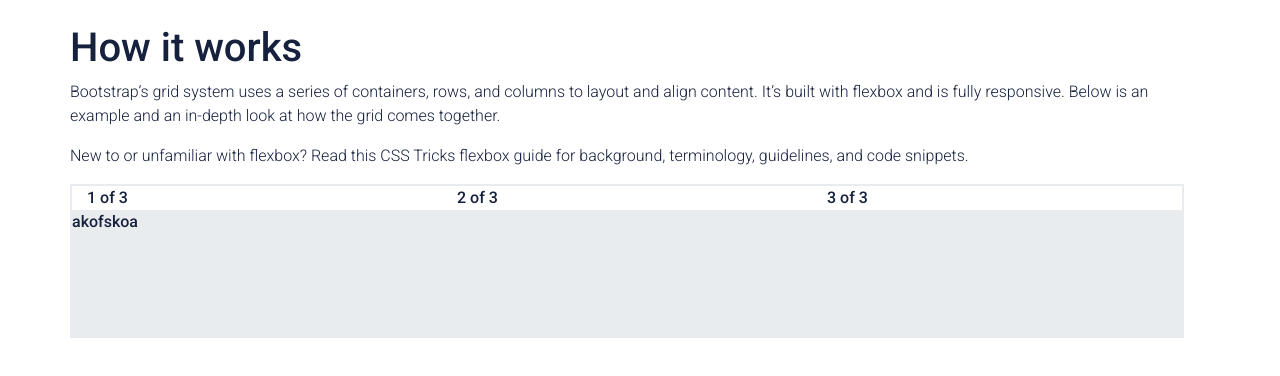
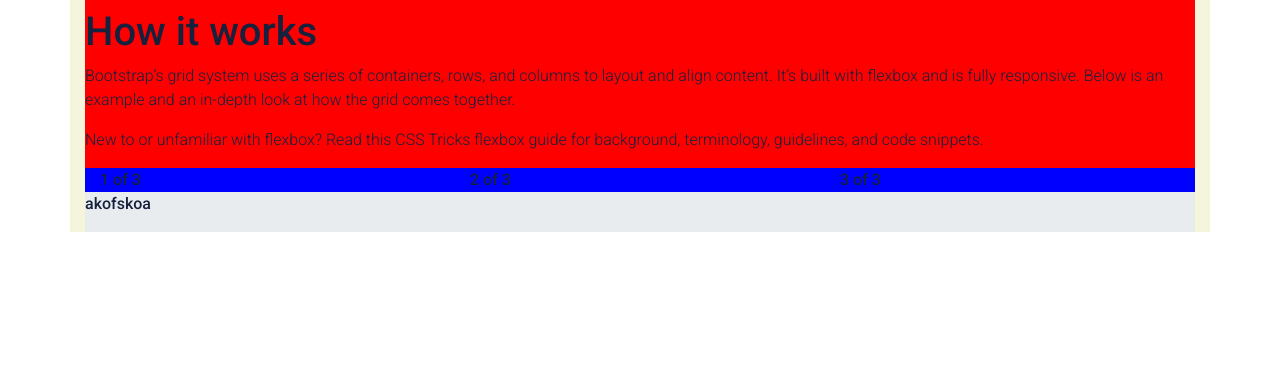
Before and after one commit to axelra-ag/lucky-react-starter, a React (Create React App) app: page /documentation in a window 1280 px wide. Shown: the top 376 px of the page. Built offline with nearby package versions, Linux system fonts and the light colour scheme.

Commit message:
grid system fixded

```diff
--- a/src/UI/layout/grid/Col.ts
+++ b/src/UI/layout/grid/Col.ts
@@ -7,6 +7,7 @@ export const Col = styled.div`
   flex-grow: 1;
   min-height: 1px;
   flex-basis: 0;
+  padding: 0 ${GUTTER}px;
+  min-width: 0;
   max-width: 100%;
-  padding: 0 ${GUTTER}px;
 `;
--- a/src/UI/layout/grid/Container.ts
+++ b/src/UI/layout/grid/Container.ts
@@ -11,7 +11,7 @@ import {GUTTER} from "../../theme/Theme";
 
 // with props use this:
 // ${props => mediaQueries("md")(`width: ${props.width}px`)}
-const media = css`
+const Media = css`
   ${makeQuery(__MEDIA_QUERY_BREAK_POINT.SMALL)(`
       max-width: ${SMALL_DEVICES_MAX_WIDTH}px
   `)};
@@ -29,11 +29,19 @@ const media = css`
   `)};
 `;
 
-export const Container = styled.div`
-  ${media};
+const ContainerRoot = css`
   padding-right: ${GUTTER}px;
   padding-left: ${GUTTER}px;
   width: 100%;
   margin-right: auto;
   margin-left: auto;
 `;
+
+export const Container = styled.div<{fluid?: boolean}>`
+  ${props => (!props.fluid ? Media : null)};
+  ${ContainerRoot};
+`;
+
+export const ContainerFluid = styled.div`
+  ${ContainerRoot};
+`;
--- a/src/UI/layout/grid/Row.ts
+++ b/src/UI/layout/grid/Row.ts
@@ -5,7 +5,6 @@ export const Row = styled.div`
   display: flex;
   flex-direction: row;
   flex-wrap: wrap;
-  width: 100%;
   margin-left: -${GUTTER}px;
   margin-right: -${GUTTER}px;
 `;
--- a/src/UI/theme/Theme.ts
+++ b/src/UI/theme/Theme.ts
@@ -50,16 +50,20 @@ export const GlobalStyle = createGlobalStyle<{
   theme: ThemeProviderProps<any>;
 }>`
   @import url(${MainTheme.googleUrl});
+  *, ::after, ::before {
+    box-sizing: border-box;
+  }
+  *, :after, :before {
+    box-sizing: border-box;
+}
   html {
     font-family: ${(p: ThemeProviderProps<any>) => p.theme.fontFamily};
   }
   body,div,dl,dt,dd,ul,ol,li,h1,h2,h3,h4,h5,h6,pre,form,fieldset,input,textarea,p,blockquote,th,td {
     margin: 0;
-    padding: 0;
   }
   html,body {
     margin: 0;
-    padding: 0;
   }
   body {
     line-height: 1.5;
--- a/src/components/docs/Documentation.tsx
+++ b/src/components/docs/Documentation.tsx
@@ -8,7 +8,7 @@ import {__GRAY_SCALE, SPACING} from "../../UI/theme/Theme";
 import {HowItWorks} from "./sections/HowItWorks";
 
 const MyContainer = styled(Container)`
-  margin-top: ${SPACING * 2}px;
+  background: beige;
 `;
 
 const Column = styled(Col)``;
--- a/src/components/docs/sections/HowItWorks.tsx
+++ b/src/components/docs/sections/HowItWorks.tsx
@@ -13,7 +13,7 @@ import {
 
 export const HowItWorks = () => {
   return (
-    <Flex flex={1} column>
+    <Flex flex={1} column style={{backgroundColor: "red"}}>
       <SectionTitle>How it works</SectionTitle>
       <SectionParagraph>
         Bootstrap’s grid system uses a series of containers, rows, and columns
@@ -25,8 +25,8 @@ export const HowItWorks = () => {
         New to or unfamiliar with flexbox? Read this CSS Tricks flexbox guide
         for background, terminology, guidelines, and code snippets.
       </SectionParagraph>
-      <SectionBox flex={1} column>
-        <Container>
+
+      <Container style={{backgroundColor: "blue"}}>
         <Row>
           <Col>1 of 3</Col>
           <Col>2 of 3</Col>
@@ -34,7 +34,6 @@ export const HowItWorks = () => {
         </Row>
       </Container>
       <SectionCode flex={1}>akofskoa</SectionCode>
-      </SectionBox>
     </Flex>
   );
 };
```
Lines whose indentation alone changed are shown as unchanged.
